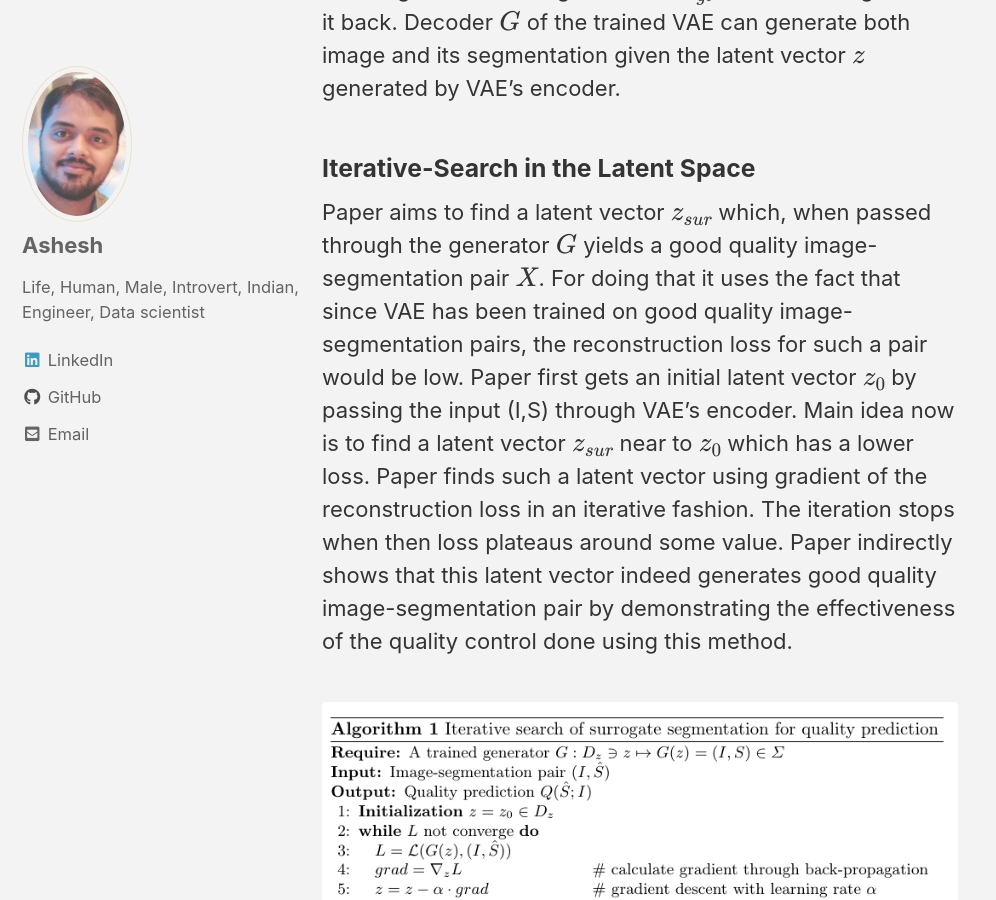
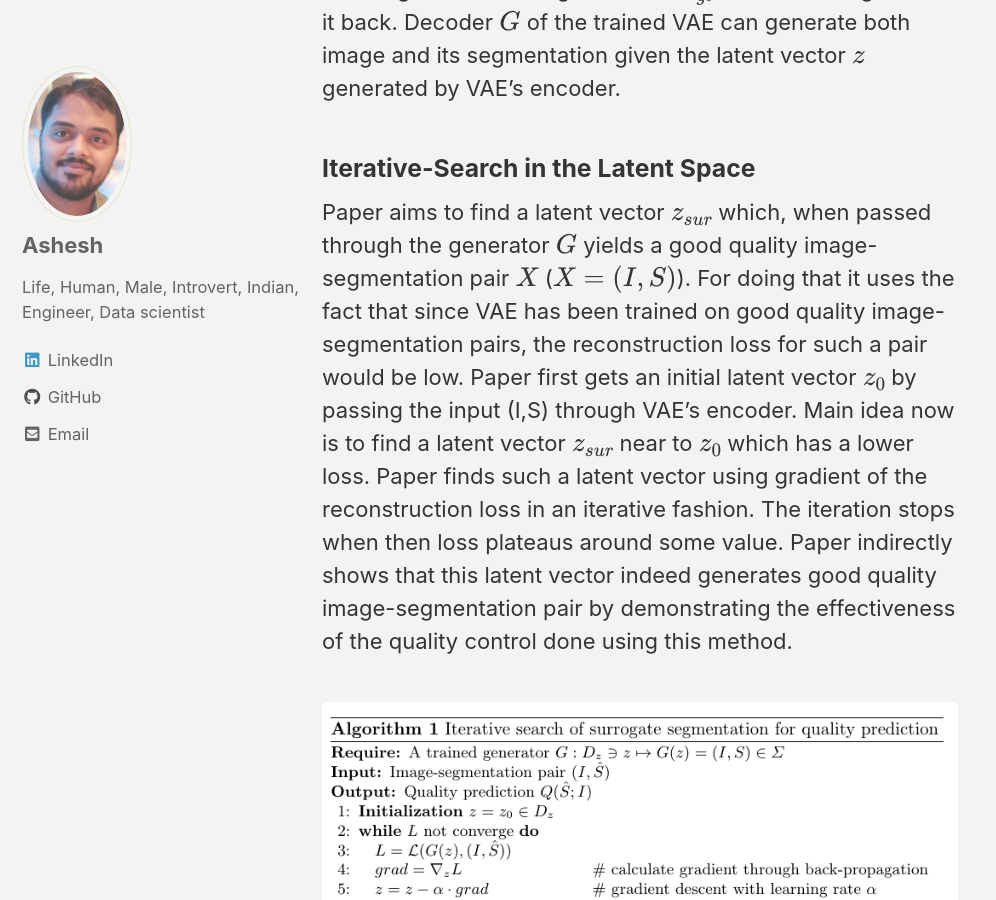
Before and after one commit to ashesh-0/ashesh.github.io, a Jekyll site: the page built from _pages/qualilty_control_mri.md, in a window 1280 px wide and 900 px high, scrolled down 1388 px. Shown: the whole window, without its empty margins (0-996 px from the left). Built offline with Jekyll 4.4.1, drawn with Linux system fonts in a browser that asks for light colours; cached includes are drawn as plain includes; formulas are drawn with MathJax 3.

```diff
--- a/_pages/qualilty_control_mri.md
+++ b/_pages/qualilty_control_mri.md
@@ -21,7 +21,7 @@ header:
 The paper first learns what a good quality manifold is. Set of image and ground truth segmentation tuples constitutes the good quality manifold. A VAE takes in as input an image $$I$$ and its ground truth segmentation $$S_{gt}$$ and learns to generate it back. Decoder $$G$$ of the trained VAE can generate both image and its segmentation given the latent vector $$z$$ generated by VAE's encoder.
 
 ### Iterative-Search in the Latent Space
-Paper aims to find a latent vector $$z_{sur}$$ which, when passed through the generator $$G$$ yields a good quality image-segmentation pair $$X$$. For doing that it uses the fact that since VAE has been trained on good quality image-segmentation pairs, the reconstruction loss for such a pair would be low. Paper first gets an initial latent vector $$z_0$$ by passing the input (I,S) through VAE's encoder. Main idea now is to find a latent vector $$z_{sur}$$ near to $$z_0$$ which has a lower loss. Paper finds such a latent vector using gradient of the reconstruction loss in an iterative fashion. The iteration stops when then loss plateaus around some value.  Paper indirectly shows that this latent vector indeed generates good quality image-segmentation pair by demonstrating the effectiveness of the quality control done using this method.
+Paper aims to find a latent vector $$z_{sur}$$ which, when passed through the generator $$G$$ yields a good quality image-segmentation pair $$X$$ ($$X=(I,S)$$). For doing that it uses the fact that since VAE has been trained on good quality image-segmentation pairs, the reconstruction loss for such a pair would be low. Paper first gets an initial latent vector $$z_0$$ by passing the input (I,S) through VAE's encoder. Main idea now is to find a latent vector $$z_{sur}$$ near to $$z_0$$ which has a lower loss. Paper finds such a latent vector using gradient of the reconstruction loss in an iterative fashion. The iteration stops when then loss plateaus around some value.  Paper indirectly shows that this latent vector indeed generates good quality image-segmentation pair by demonstrating the effectiveness of the quality control done using this method.
 <figure>
     <a href="../assets/images/qc_mri_1.png"><img src="../assets/images/qc_mri_1.png"></a>
     <figcaption>Iterative Approach (Credits: https://arxiv.org/pdf/2006.13379.pdf).</figcaption>
```
